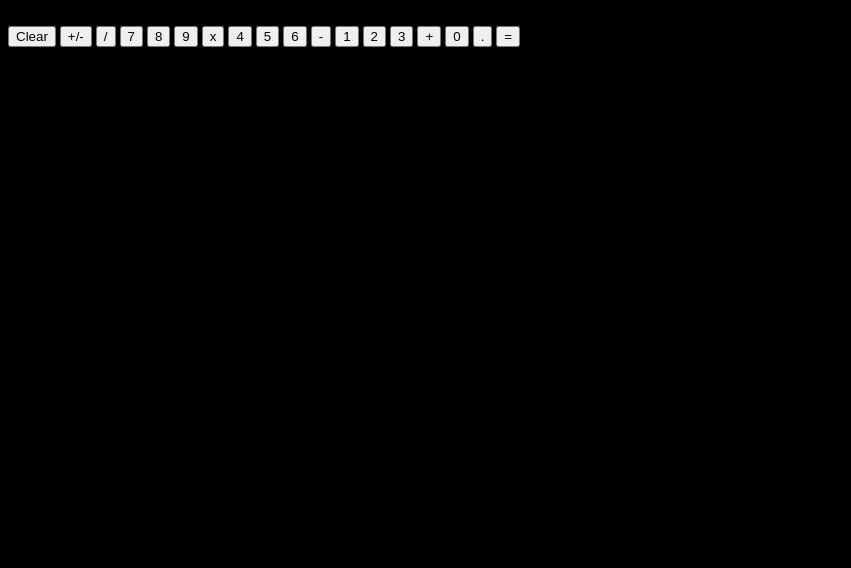
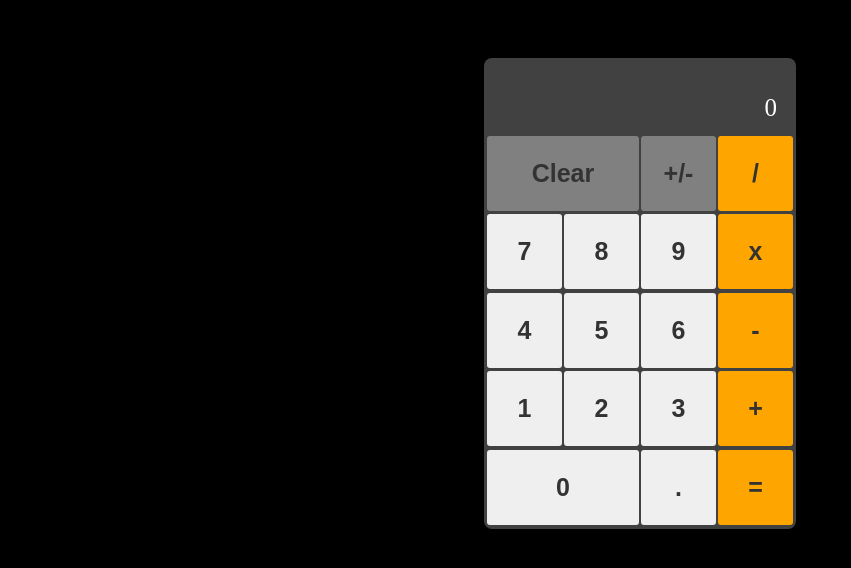
Before and after one commit to EduardoMezaM/calculator, a plain HTML site: page index.html in a window 1280 px wide. Shown: the whole page, without its empty margins (0-851 px from the left). Drawn offline with Linux system fonts and the light colour scheme.

Commit message:
added style to the elements

```diff
--- a/index.html
+++ b/index.html
@@ -6,26 +6,28 @@
     <link rel="stylesheet" href="style.css">
 </head>
 <body>
-    <div class="display-sreen">0</div>
-    <div class="buttons">
-        <button class="clearBtn">Clear</button>
-        <button class="posNegBtn">+/-</button>
-        <button class="operatorBtn">/</button>
-        <button class="digitBtn">7</button>
+    <div class="calculator">
+        <div class="display-screen"><p class="output">0</p></div>
+        <div class="buttons-div">
+            <button class="clearBtn top-row">Clear</button>
+            <button class="posNegBtn top-row">+/-</button>
+            <button class="operatorBtn left-column">/</button>
+            <button class="digitBtn ">7</button>
             <button class="digitBtn">8</button>
             <button class="digitBtn">9</button>
-        <button class="operatorBtn">x</button>
+            <button class="operatorBtn left-column">x</button>
             <button class="digitBtn">4</button>
             <button class="digitBtn">5</button>
             <button class="digitBtn">6</button>
-        <button class="operatorBtn">-</button>
+            <button class="operatorBtn left-column">-</button>
             <button class="digitBtn">1</button>
             <button class="digitBtn">2</button>
             <button class="digitBtn">3</button>
-        <button class="operatorBtn">+</button>
-        <button class="digitBtn">0</button>
+            <button class="operatorBtn left-column">+</button>
+            <button class="digitBtn zeroBtn">0</button>
             <button class="digitBtn">.</button>
-        <button class="equalsBtn">=</button>
+            <button class="equalsBtn left-column">=</button>
+        </div>
     </div>
 </body>
 </html>
--- a/style.css
+++ b/style.css
@@ -1,3 +1,78 @@
 body{
     background-color: black;
+    display: flex;
+    justify-content: center;
+    align-items: center;
+    flex-direction: column;
 }
+
+.calculator{
+    margin-top: 50px;
+    border-radius: 8px;
+    padding: 3px;
+    background-color: rgb(65, 65, 65);
+}
+
+.display-screen{
+    display: flex;
+    justify-content: flex-end;
+    width: 303px;
+    height: 75px;
+
+}
+
+.output{
+    font-size: 25px;
+    color: white;
+    margin: 33px 13px 0px 0px;
+}
+
+.buttons-div{
+    display: flex;
+    gap: 2px;
+    width: 306px;
+    height: 390px;
+    display: flex;
+    flex-wrap: wrap;
+}
+
+.clearBtn,
+.buttons-div .zeroBtn{
+    width: 152px;
+    height: 75px;
+}
+
+.operatorBtn,
+.digitBtn,
+.posNegBtn,
+.equalsBtn{
+    width: 75px;
+    height: 75px;
+}
+
+.top-row{
+    background-color: gray;
+}
+
+.left-column{
+    background-color: orange;
+}
+
+button{
+    border-radius: 3px;
+    border: none;
+    font-size: 25px;
+    font-weight: bold;
+    color: #333;
+    cursor: pointer;
+
+}
+
+button:hover {
+  background-color: rgb(104, 103, 103);
+  color: white;
+}
+
+button:active {
+  transform: scale(0.95);
+}
```
Lines whose indentation alone changed are shown as unchanged.
